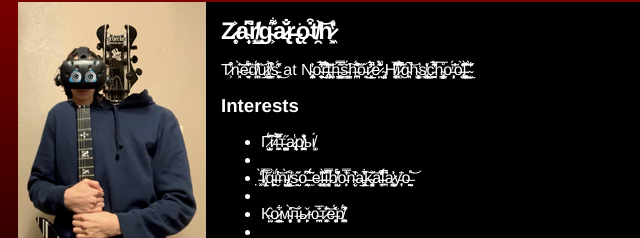
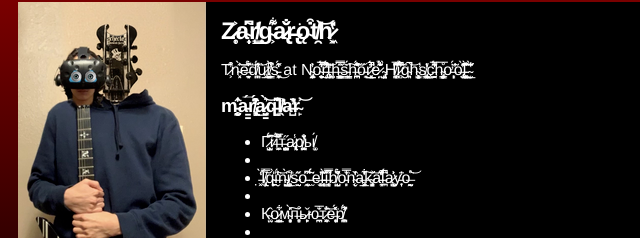
Before and after one commit to RowlandShane/RowlandShane.github.io, a plain HTML site: page boo.html in a window 1280 px wide. Shown: the part 106-344 px from the top of the page, 0-640 px from the left. Drawn offline with Linux system fonts and the light colour scheme.

```diff
--- a/boo.html
+++ b/boo.html
@@ -103,7 +103,7 @@
                             <p>T̷͕̓͒̂n̴͓̑̍̀͝ē̶̖͍̖̼̝̈́͋͐͝ḋ̸̪̤̩̔̈́͝ù̷̢̲͖̇t̸͙̼͎͍͇͒͆̀̕s̵͖̩̞͙̋̒́̂͜ at N̴̡͖̞̞̰̯̟̓͐o̴̼̮̥̝̮̒̊́̅͂̚̕͜r̵̡̥͂͒̏̈́̓̏̕͝ţ̶̳̯͕̎̆ḩ̶̨͇͇̤͚̟͖̅̆̿̂ŝ̵͇͇͓̈́͠h̶̛͎̼̪̪́̐͊̎̋͝ő̵̞̖̱r̷͓̘̭̲̲̝̈̔́͑̚̕̚͘e̷̤͍̐̉̾͊͊́̇ ̴̡̡͈̤͈̤̀H̸̗̪͚̝̜̜̊͂̅̌͆͘͝í̷̻̓̐̏̉̚ḡ̴̙͉̚͝h̴̛̝͕̺̝͎̻͕s̸̢͇̖͚͍̝͔͑̕͜ç̵̭̱̠͊̄̅͌́̕̕h̴̡̧̩̮͇̳̯̦̊̅ơ̵̛̝̞̹̆̈́̃o̶̢̥̼̎̃̓̀͠͠ļ̵͚̲̜͍͓͕̲̀̇̌̊̂ ̴̲̮̝̀͂̾̔̑</p>
                         <!--Interest Section-->
                             <div id="interests">
-                                <h3>Interests</h3>
+                                <h3>m̵̧̨̮̰̂̍̾͘a̵̳̅́r̸̢͙̻̂̍̈́̎͘͜a̷̬̳͛̀͝q̶̺̘̌̄͆l̸̛̖͗a̶̺̓̄͑̕r̴̙͐͝</h3>
                                 <ul>
                                     <li>Г̷̦̺̩͕̤̂͆́͠͠и̶͖̫̞͆̌̅̀͌т̵̧̤̮̪̳̋а̷̢̹̾р̸̪͓̯̫̗̆͑̔̊ы̸͚̝́</li>
                                     <li></li>
```
